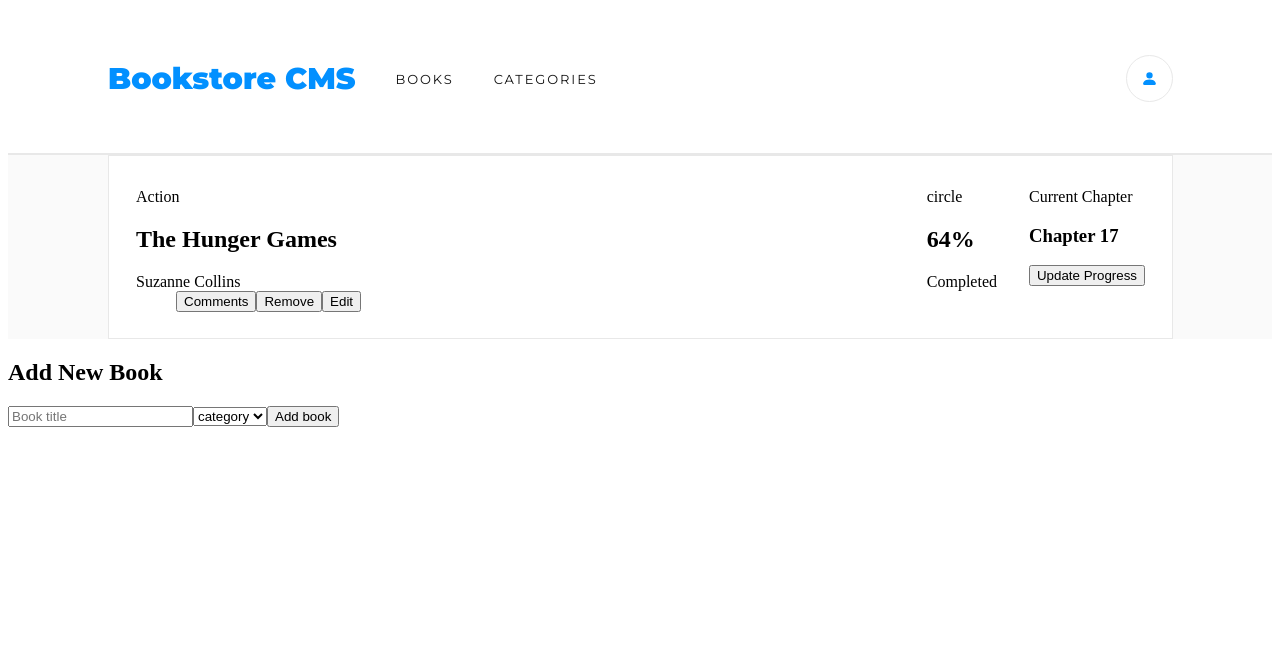
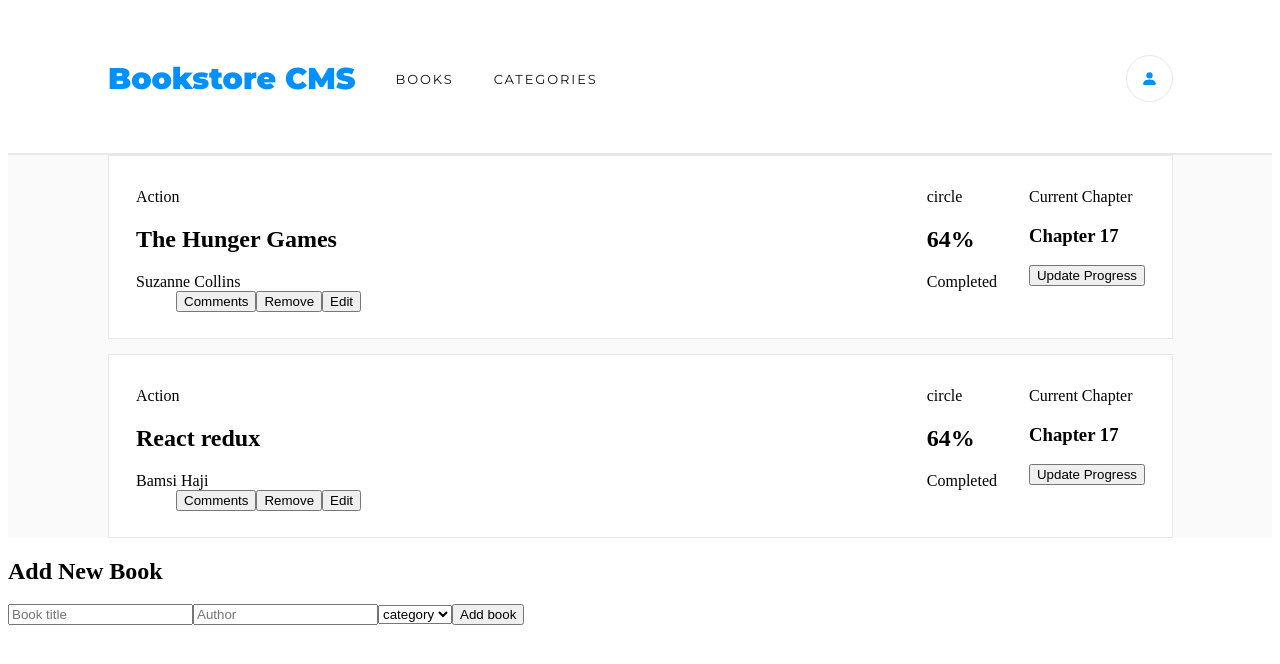
Before and after one commit to bamsi/sneak-peak, a React (Create React App) app: page / in a window 1280 px wide. Shown: the top 664 px of the page. Built offline with nearby package versions, Linux system fonts and the light colour scheme; a web font is replaced by a local one.

Commit message:
implement add book action

```diff
--- a/package.json
+++ b/package.json
@@ -6,12 +6,14 @@
     "@testing-library/jest-dom": "^5.16.4",
     "@testing-library/react": "^13.3.0",
     "@testing-library/user-event": "^13.5.0",
+    "prop-types": "^15.8.1",
     "react": "^18.1.0",
     "react-dom": "^18.1.0",
     "react-icons": "^4.4.0",
     "react-redux": "^8.0.2",
     "react-router-dom": "^6.3.0",
     "react-scripts": "5.0.1",
+    "redux": "^4.2.0",
     "web-vitals": "^2.1.4"
   },
   "scripts": {
@@ -44,6 +46,8 @@
     "@babel/plugin-syntax-jsx": "^7.17.12",
     "@babel/preset-env": "^7.18.2",
     "@babel/preset-react": "^7.17.12",
+    "@types/react": "^18.0.12",
+    "@types/react-dom": "^18.0.5",
     "eslint": "^7.32.0",
     "eslint-config-airbnb": "^18.2.1",
     "eslint-plugin-import": "^2.26.0",
--- a/src/components/AddBook.js
+++ b/src/components/AddBook.js
@@ -1,16 +1,43 @@
-import React from 'react';
+import { React, useState } from 'react';
+import { useDispatch } from 'react-redux';
+import { addBook } from '../redux/books/books';
 
-const AddBook = () => (
+const AddBook = () => {
+  const [title, setTitle] = useState('');
+  const [author, setAuthor] = useState('');
+  const dispatch = useDispatch();
+
+  const changeTitle = (e) => {
+    setTitle(e.target.value);
+  };
+
+  const changeAuthor = (e) => {
+    setAuthor(e.target.value);
+  };
+
+  const handleSubmit = (e) => {
+    e.preventDefault();
+    if (title.trim() && author.trim()) {
+      const newBook = { title, author };
+      dispatch(addBook({ newBook }));
+    } else {
+      alert('Please enter all required field');
+    }
+  };
+
+  return (
     <section>
       <h2>Add New Book</h2>
-    <form>
-      <input type="text" name="title" placeholder="Book title" />
+      <form onSubmit={(e) => handleSubmit(e)}>
+        <input type="text" name="title" value={title} onChange={(e) => changeTitle(e)} placeholder="Book title" />
+        <input type="text" name="author" value={author} onChange={(e) => changeAuthor(e)} placeholder="Author" />
         <select name="category">
           <option value="">category</option>
         </select>
-      <button type="button">Add book</button>
+        <button type="submit">Add book</button>
       </form>
     </section>
   );
+};
 
 export default AddBook;
--- a/src/components/Book.js
+++ b/src/components/Book.js
@@ -1,16 +1,32 @@
 import React from 'react';
+import { useDispatch } from 'react-redux';
+import PropTypes from 'prop-types';
+import { removeBook } from '../redux/books/books';
 
-const Book = () => (
+const Book = ({ title, author, index }) => {
+  const dispatch = useDispatch();
+
+  const deleteBook = () => {
+    dispatch(removeBook({ index }));
+  };
+
+  return (
     <div>
       <span>Action</span>
-    <h2>The Hunger Games</h2>
-    <span>Suzanne Collins</span>
+      <h2>{title}</h2>
+      <span>{author}</span>
       <ul className="action">
         <li><button type="button">Comments</button></li>
-      <li><button type="button">Remove</button></li>
+        <li><button type="button" onClick={() => { deleteBook(); }}>Remove</button></li>
         <li><button type="button">Edit</button></li>
       </ul>
     </div>
   );
+};
 
+Book.propTypes = {
+  title: PropTypes.string.isRequired,
+  author: PropTypes.string.isRequired,
+  index: PropTypes.number.isRequired,
+};
 export default Book;
--- a/src/components/ListItem.js
+++ b/src/components/ListItem.js
@@ -1,16 +1,21 @@
 import React from 'react';
+import { useSelector } from 'react-redux';
 import Book from './Book';
 import BookStatus from './BookStatus';
 import CurrentChapter from './CurrentChapter';
 
-const ListItem = () => (
-  <li className="list-item">
-    <Book />
-    <div className="book-status">
-      <BookStatus />
-      <CurrentChapter />
-    </div>
-  </li>
-);
+const ListItem = () => {
+  const bookList = useSelector((state) => state.books.list);
+  const list = bookList.map((item, index) => (
+    <li className="list-item" key={item.title}>
+      <Book title={item.title} author={item.author} index={index} />
+      <div className="book-status">
+        <BookStatus />
+        <CurrentChapter />
+      </div>
+    </li>
+  ));
+  return list;
+};
 
 export default ListItem;
--- a/src/index.js
+++ b/src/index.js
@@ -1,13 +1,17 @@
 import React from 'react';
 import { BrowserRouter as Routers } from 'react-router-dom';
 import ReactDOM from 'react-dom/client';
+import { Provider } from 'react-redux';
 import App from './App';
+import store from './redux/configureStore';
 
 const root = ReactDOM.createRoot(document.getElementById('root'));
 root.render(
   <React.StrictMode>
     <Routers>
-      <App />
+      <Provider store={store}>
+        <App />
+      </Provider>
     </Routers>
   </React.StrictMode>,
 );
--- a/src/redux/books/books.js
+++ b/src/redux/books/books.js
@@ -1,17 +1,17 @@
 const ADD_BOOK = 'bookstore/books/ADD_BOOK';
 const REMOVE_BOOK = 'bookstore/books/REMOVE_BOOK';
 const initialState = {
-  list: [{title: 'The Hunger Games', author: 'Suzanne Collins', category: 'Action'}],
+  list: [{ title: 'The Hunger Games', author: 'Suzanne Collins' }, { title: 'React redux', author: 'Bamsi Haji' }],
 };
 
-const addBook = () => ({
-  type: 'ADD_BOOK',
-  newBook: {},
+const addBook = ({ newBook }) => ({
+  type: ADD_BOOK,
+  newBook,
 });
 
-const removeBook = () => ({
-  type: 'REMOVE_BOOK',
-  index: 0,
+const removeBook = ({ index }) => ({
+  type: REMOVE_BOOK,
+  index,
 });
 
 const books = (state = initialState, action) => {
--- a/src/redux/configureStore.js
+++ b/src/redux/configureStore.js
@@ -7,6 +7,6 @@ const rootReducer = combineReducers({
   categories,
 });
 
-const Store = createStore(rootReducer);
+const store = createStore(rootReducer);
 
-export default Store;
+export default store;
```
Also changed, not shown: 1 other file (tests, documents, lock files or other folders). Lines whose indentation alone changed are shown as unchanged.
